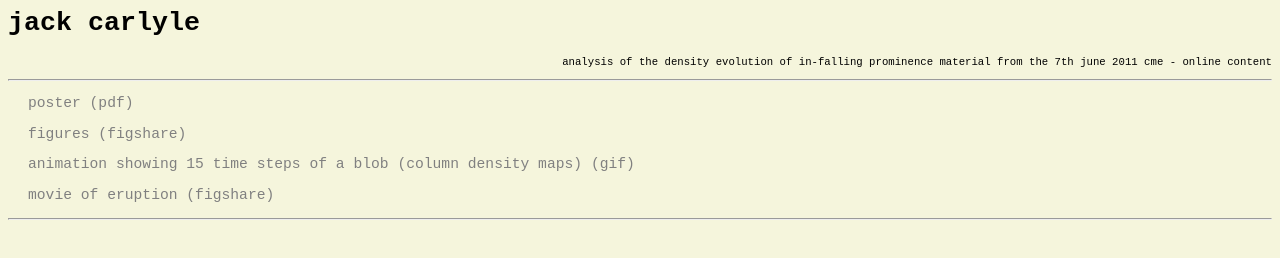
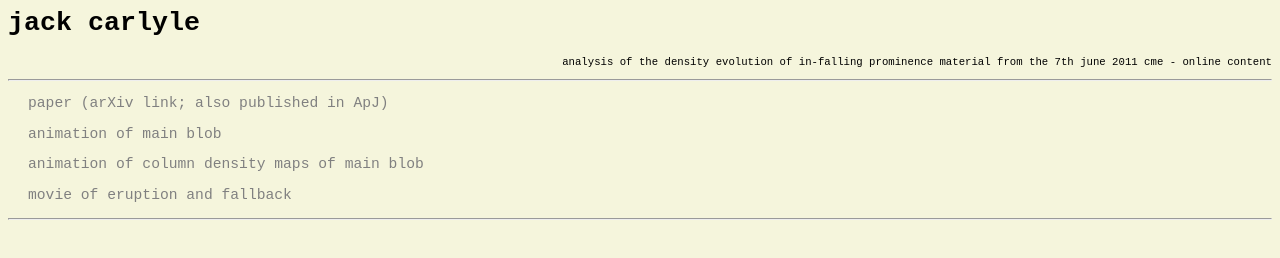
Before and after one commit to jckcrll/JackCWebsite, a plain HTML site: page blobs.html in a window 1280 px wide. Drawn offline with Linux system fonts and the light colour scheme.

Commit message:
Update blobs.html

```diff
--- a/blobs.html
+++ b/blobs.html
@@ -21,10 +21,10 @@
 <h1>jack carlyle</h1>
 <p class="end">analysis of the density evolution of in-falling prominence material from the 7th june 2011 cme - online content</p>
 <hr />
-<p><a href="JC-blobs-poster-final.pdf">poster (pdf)</a></p>
-<p><a href="http://figshare.com/articles/Blobs/709004">figures (figshare)</a></p>
-<p><a href="N.gif">animation showing 15 time steps of a blob (column density maps) (gif)</a></p>
-<p><a href="http://figshare.com/preview/_preview/710631">movie of eruption (figshare)</a></p>
+<p><a href="http://arxiv.org/abs/1401.4824">paper (arXiv link; also published in ApJ)</a></p>
+<p><a href="animate-171.gif">animation of main blob</a></p>
+<p><a href="N2.gif">animation of column density maps of main blob</a></p>
+<p><a href="http://figshare.com/articles/7_june_2011_eruption_fallback/936914">movie of eruption and fallback</a></p>
 <hr />
 </body>
 </html>
```
